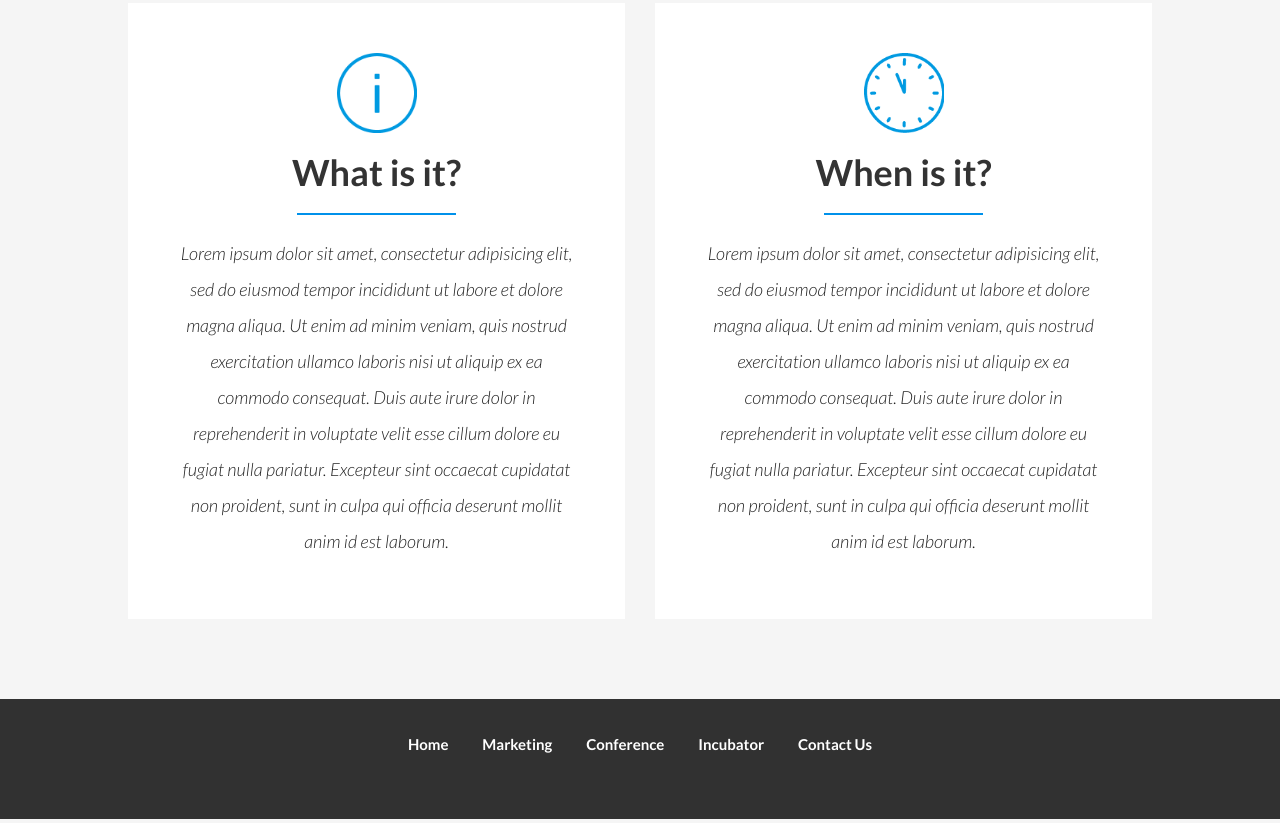
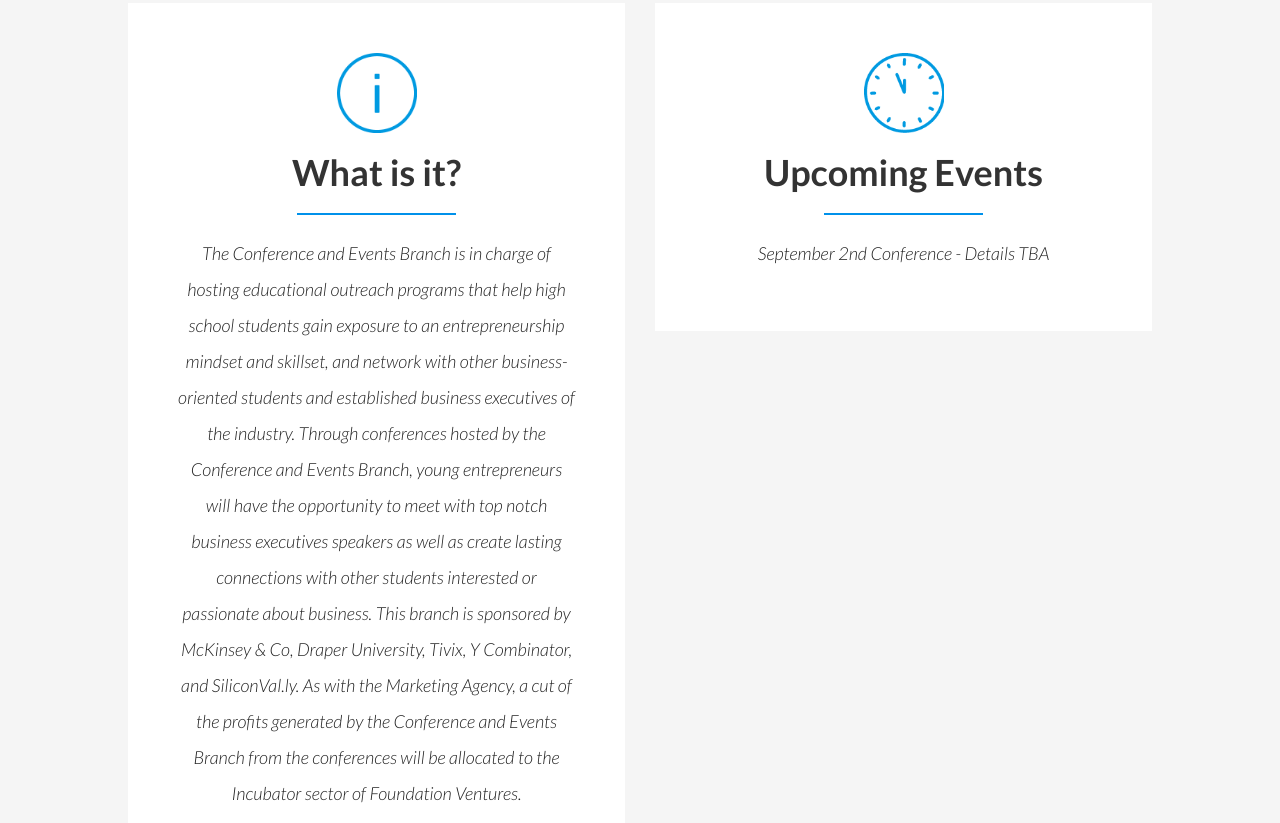
Before and after one commit to Yash-Gupta/foundationventures, a plain HTML site: page conference.html in a window 1280 px wide. Shown: the part 597-1420 px from the top of the page. Drawn offline with nearby package versions, Linux system fonts and the light colour scheme.

Commit message:
Update conference.html

```diff
--- a/conference.html
+++ b/conference.html
@@ -44,12 +44,7 @@
 					</div><br>
 					<h1>What is it?</h1>
 					<hr class = "blueborder">
-					<p class = "missiondesc">Lorem ipsum dolor sit amet, consectetur adipisicing elit, sed do eiusmod
-							tempor incididunt ut labore et dolore magna aliqua. Ut enim ad minim veniam,
-							quis nostrud exercitation ullamco laboris nisi ut aliquip ex ea commodo
-							consequat. Duis aute irure dolor in reprehenderit in voluptate velit esse
-							cillum dolore eu fugiat nulla pariatur. Excepteur sint occaecat cupidatat non
-							proident, sunt in culpa qui officia deserunt mollit anim id est laborum.</p>
+					<p class = "missiondesc">The Conference and Events Branch is in charge of hosting educational outreach programs that help high school students gain exposure to an entrepreneurship mindset and skillset, and network with other business-oriented students and established business executives of the industry. Through conferences hosted by the Conference and Events Branch, young entrepreneurs will have the opportunity to meet with top notch business executives speakers as well as create lasting connections with other students interested or passionate about business. This branch is sponsored by McKinsey & Co, Draper University, Tivix, Y Combinator, and SiliconVal.ly. As with the Marketing Agency, a cut of the profits generated by the Conference and Events Branch from the conferences will be allocated to the Incubator sector of Foundation Ventures.</p>
 				</center>
 			</div>
 
@@ -57,14 +52,9 @@
 				<center class = "centerholder">
 					<div class = "icon time">
 					</div><br>
-					<h1>When is it?</h1>
+					<h1>Upcoming Events</h1>
 					<hr class = "blueborder">
-					<p class = "missiondesc">Lorem ipsum dolor sit amet, consectetur adipisicing elit, sed do eiusmod
-							tempor incididunt ut labore et dolore magna aliqua. Ut enim ad minim veniam,
-							quis nostrud exercitation ullamco laboris nisi ut aliquip ex ea commodo
-							consequat. Duis aute irure dolor in reprehenderit in voluptate velit esse
-							cillum dolore eu fugiat nulla pariatur. Excepteur sint occaecat cupidatat non
-							proident, sunt in culpa qui officia deserunt mollit anim id est laborum.</p>
+					<p class = "missiondesc">September 2nd Conference - Details TBA</p>
 				</center>
 			</div>
 
```
